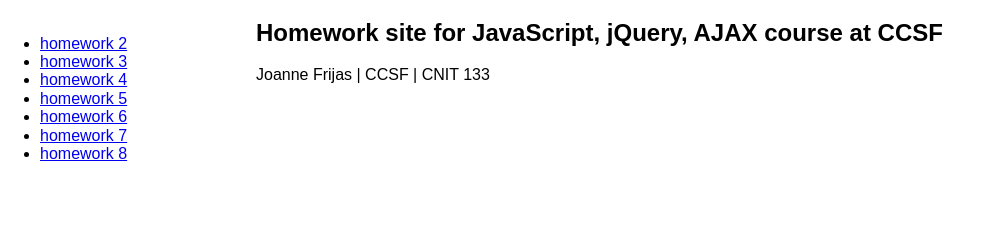
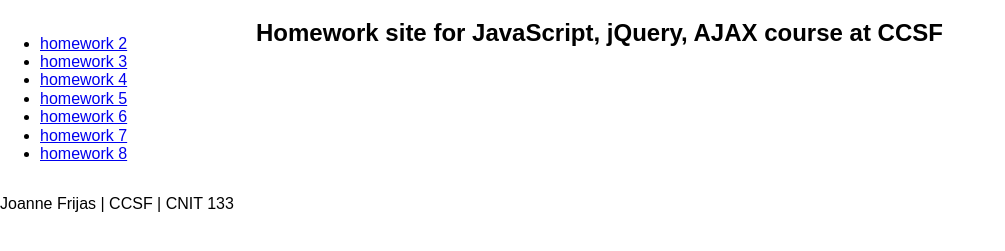
Before and after one commit to joannefrijas/joannefrijas.github.io, a plain HTML site: page index.html in a window 1280 px wide. Shown: the part 81-332 px from the top of the page, without its empty margins (0-1005 px from the left). Drawn offline with Linux system fonts and the light colour scheme.

Commit message:
Update style.css

```diff
--- a/style.css
+++ b/style.css
@@ -26,4 +26,7 @@ section #content {
   clear: right;
 }
 
-footer {}
+footer {
+  float: left;
+  clear: both;
+}
```
